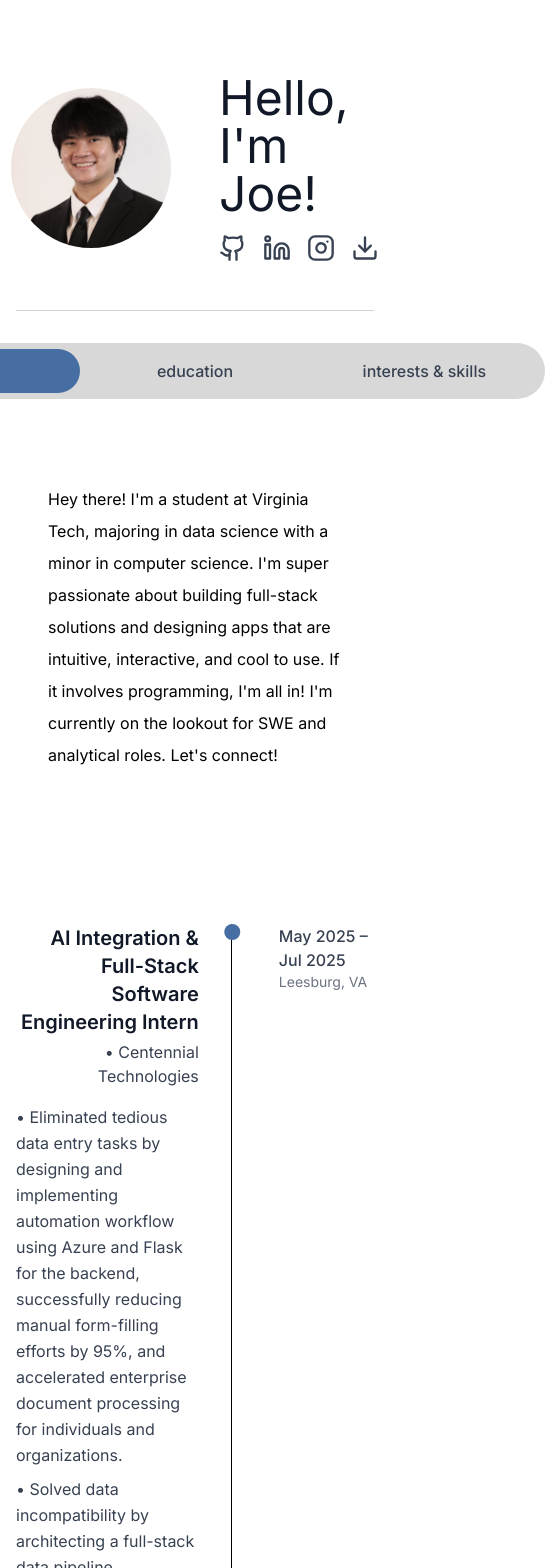
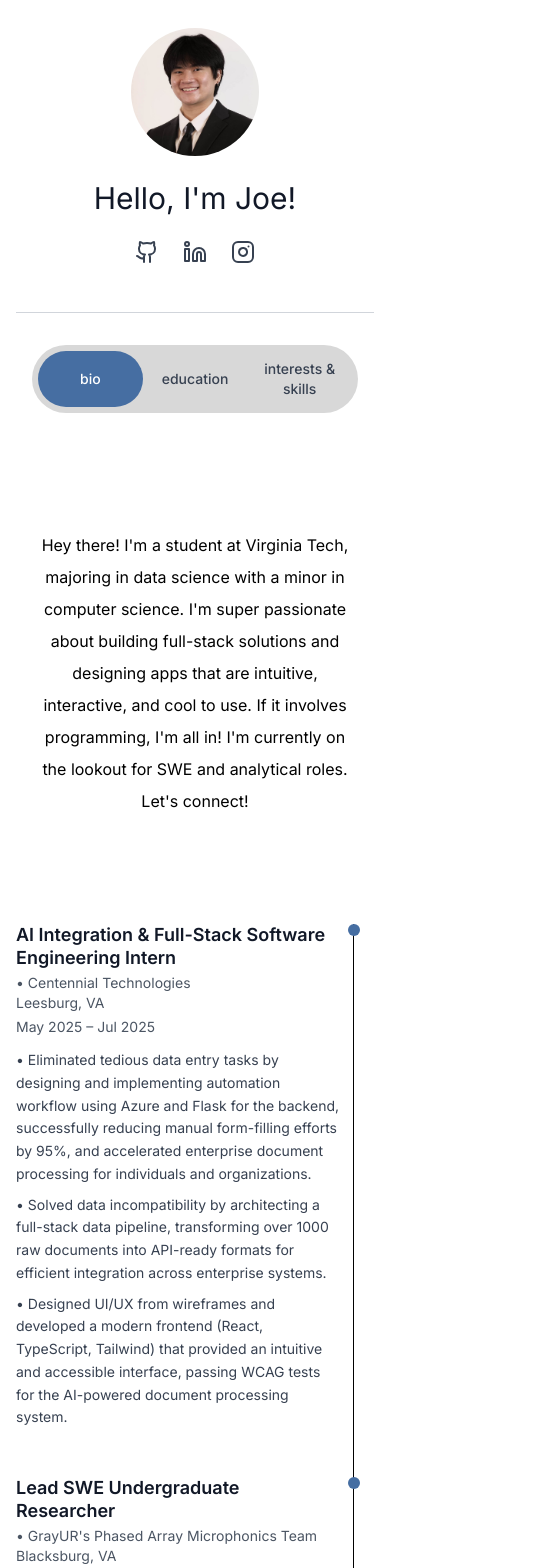
Before and after one commit to notjoedo/portfolio, a React (Vite) app: page / in a window 390 px wide. Shown: the top 1568 px of the page, 545 px wide, since content can reach past the window. Built offline with nearby package versions, Linux system fonts and the light colour scheme.

Commit message:
mobile responsiveness for hero and experience section.

```diff
--- a/src/App.tsx
+++ b/src/App.tsx
@@ -6,7 +6,7 @@ import Footer from './components/Footer';
 
 function App() {
   return (
-    <div className="min-h-screen flex flex-col">
+    <div className="min-h-screen flex flex-col overflow-x-hidden">
       <div className="flex-grow">
         <Hero />
         <Experience />
--- a/src/components/Experience.tsx
+++ b/src/components/Experience.tsx
@@ -3,22 +3,30 @@ import TimelineItem from './TimelineItem';
 
 function Experience() {
   return (
-    <section className="min-h-screen bg-white py-20 px-4">
+    <section className="min-h-screen bg-white py-20 px-4 md:px-8">
       <div className="max-w-5xl mx-auto">
         {/* Timeline Container */}
         <div className="relative">
-          {/* Timeline Bar - positioned to the right */}
+          {/* Desktop Timeline Bar - positioned to the right */}
           <div
-            className="absolute top-0 bottom-0 w-[1.5px] bg-black"
+            className="hidden md:block absolute top-0 bottom-0 w-[1.5px] bg-black"
             style={{
               left: '60%'
             }}
           />
 
+          {/* Mobile Timeline Bar - positioned to the right */}
+          <div
+            className="md:hidden absolute top-0 bottom-0 w-[1px] bg-black"
+            style={{
+              right: '20px'
+            }}
+          />
+
           {/* Timeline Items */}
           <div className="relative">
-            {experiences.map((experience) => (
-              <TimelineItem key={experience.id} experience={experience} />
+            {[...experiences].map((experience, index) => (
+              <TimelineItem key={`${experience.id}-${index}`} experience={experience} />
             ))}
           </div>
         </div>
--- a/src/components/Hero.tsx
+++ b/src/components/Hero.tsx
@@ -1,7 +1,6 @@
 import { useState } from 'react';
-import { Github, Linkedin, Instagram, Download } from 'lucide-react';
+import { Github, Linkedin, Instagram } from 'lucide-react';
 import pfp from '../images/pfp.jpg';
-import resume from '../images/Joe_Do_Resume.pdf';
 import Tabs from './Tabs';
 import SkillTag from './SkillTag';
 import FilterTag from './FilterTag';
@@ -21,7 +20,7 @@ function Hero() {
     switch (activeTab) {
       case 'bio':
         return (
-          <div key="bio" className="text-gray leading-loose font-light animate-slideIn">
+          <div key="bio" className="text-gray leading-loose font-light animate-slideIn text-center md:text-left">
             <p>
             Hey there! I'm a student at Virginia Tech, majoring in data science with a minor in computer science.
             I'm super passionate about building full-stack solutions and designing apps that are intuitive, interactive,
@@ -63,32 +62,33 @@ function Hero() {
   };
 
   return (
-    <div className="min-h-screen flex items-center justify-center bg-white px-4">
-      <div className="w-full max-w-4xl">
-        {/* Profile Section */}
-        <div className="flex items-center justify-center gap-12 mb-12">
+    <div className="min-h-screen flex items-center justify-center bg-white px-4 overflow-x-hidden">
+      <div className="w-full max-w-4xl mx-auto">
+        {/* Profile Section - Mobile First Vertical Layout */}
+        <div className="flex flex-col items-center text-center mb-12">
           {/* Profile Picture */}
-          <div className="flex-shrink-0">
+          <div className="mb-6">
             <img
               src={pfp}
               alt="Joe's profile"
-              className="w-40 h-40 rounded-full object-cover"
+              className="w-32 h-32 md:w-40 md:h-40 rounded-full object-cover"
             />
           </div>
 
-          {/* Header Text and Icons */}
-          <div>
-            <h1 className="text-5xl font-light text-gray-900 mb-4">
+          {/* Header Text */}
+          <h1 className="text-3xl md:text-5xl font-light text-gray-900 mb-6">
             Hello, I'm Joe!
           </h1>
-            <div className="flex gap-4">
+
+          {/* Social Media Icons */}
+          <div className="flex gap-6 justify-center">
             <a
               href="https://github.com/notjoedo"
               target="_blank"
               rel="noopener noreferrer"
               className="text-gray-700 hover:text-[#466EA2] transition-colors duration-300"
             >
-                <Github size={28} />
+              <Github size={24} />
             </a>
             <a
               href="https://www.linkedin.com/in/hoanglehuydo/"
@@ -96,7 +96,7 @@ function Hero() {
               rel="noopener noreferrer"
               className="text-gray-700 hover:text-[#466EA2] transition-colors duration-300"
             >
-                <Linkedin size={28} />
+              <Linkedin size={24} />
             </a>
             <a
               href="https://www.instagram.com/j03do"
@@ -104,16 +104,8 @@ function Hero() {
               rel="noopener noreferrer"
               className="text-gray-700 hover:text-[#466EA2] transition-colors duration-300"
             >
-                <Instagram size={28} />
+              <Instagram size={24} />
             </a>
-              <a
-                href={resume}
-                download="Joe_Do_Resume.pdf"
-                className="text-gray-700 hover:text-[#466EA2] transition-colors duration-300"
-              >
-                <Download size={28} />
-              </a>
-            </div>
           </div>
         </div>
 
@@ -124,7 +116,7 @@ function Hero() {
         <Tabs tabs={tabs} activeTab={activeTab} onTabChange={setActiveTab} />
 
         {/* Filter Tags Area - Fixed height to prevent shifting */}
-        <div className="mt-8 min-h-[52px] flex items-start justify-center px-8">
+        <div className="mt-8 min-h-[52px] flex items-start justify-center px-4 md:px-8">
           {activeTab === 'interests' && (
             <div className="flex flex-wrap gap-3 justify-center">
               {skillCategories.map((category) => (
@@ -140,7 +132,7 @@ function Hero() {
         </div>
 
         {/* Content Area */}
-        <div className="px-8 min-h-[200px]">
+        <div className="px-4 md:px-8 min-h-[200px] w-full mt-8 md:mt-0">
           {renderContent()}
         </div>
       </div>
--- a/src/components/Tabs.tsx
+++ b/src/components/Tabs.tsx
@@ -28,8 +28,8 @@ function Tabs({ tabs, activeTab, onTabChange }: TabsProps) {
   }, [activeTab, tabs]);
 
   return (
-    <div className="flex items-center justify-center">
-      <div className="inline-flex bg-[#D8D8D8] rounded-full p-1.5 relative" style={{ minWidth: '700px' }}>
+    <div className="flex items-center justify-center px-4 w-full">
+      <div className="inline-flex bg-[#D8D8D8] rounded-full p-1.5 relative w-full max-w-lg sm:max-w-md md:max-w-2xl lg:max-w-3xl">
         {/* Sliding indicator */}
         <div
           className="absolute top-1.5 bottom-1.5 rounded-full transition-all duration-300 ease-in-out"
@@ -48,11 +48,11 @@ function Tabs({ tabs, activeTab, onTabChange }: TabsProps) {
               ref={(el) => (tabRefs.current[index] = el)}
               onClick={() => onTabChange(tab.id)}
               className={`
-                relative z-10 flex-1 py-2.5 rounded-full font-medium transition-colors duration-200
+                relative z-10 flex-1 py-2 md:py-2.5 rounded-full font-medium transition-colors duration-200 text-sm md:text-base
                 ${
                   activeTab === tab.id
                     ? 'text-white'
-                    : 'text-gray-700 hover:text-gray-900'
+                    : 'text-gray-700 hover:text-gray-909'
                 }
               `}
             >
--- a/src/components/TimelineItem.tsx
+++ b/src/components/TimelineItem.tsx
@@ -7,6 +7,7 @@ interface TimelineItemProps {
 
 function TimelineItem({ experience }: TimelineItemProps) {
   const [isVisible, setIsVisible] = useState(false);
+  const [isMobile, setIsMobile] = useState(false);
   const itemRef = useRef<HTMLDivElement>(null);
 
   useEffect(() => {
@@ -31,10 +32,69 @@ function TimelineItem({ experience }: TimelineItemProps) {
     };
   }, []);
 
+  useEffect(() => {
+    const checkMobile = () => {
+      setIsMobile(window.innerWidth < 768);
+    };
+
+    checkMobile();
+    window.addEventListener('resize', checkMobile);
+
+    return () => window.removeEventListener('resize', checkMobile);
+  }, []);
+
   return (
     <div
       ref={itemRef}
-      className="relative mb-16"
+      className="relative mb-12 md:mb-16"
+    >
+      {/* Mobile Layout */}
+      {isMobile && (
+        <div>
+          <div className="flex items-start gap-6 pr-8">
+            {/* Content */}
+            <div
+              className={`flex-1 transition-all duration-700 ${
+                isVisible ? 'opacity-100 translate-x-0' : 'opacity-0 -translate-x-12'
+              }`}
+            >
+              <h3 className="text-lg font-semibold text-gray-900 leading-tight">
+                {experience.title}
+              </h3>
+              <p className="text-sm text-gray-600 mt-1">
+                • {experience.company}
+              </p>
+              <p className="text-sm text-gray-600">
+                {experience.location}
+              </p>
+              <p className="text-sm text-gray-600 mt-1">
+                {experience.period}
+              </p>
+
+              {/* Bullet Points for Mobile */}
+              <ul className="mt-3 space-y-2">
+                {experience.bullets.map((bullet, index) => (
+                  <li key={index} className="text-sm text-gray-700 leading-relaxed">
+                    • {bullet}
+                  </li>
+                ))}
+              </ul>
+            </div>
+
+            {/* Timeline Dot - positioned to align with timeline line */}
+            <div className="absolute right-[14px] top-0 w-3 h-3">
+              <div
+                className="w-3 h-3 rounded-full"
+                style={{ backgroundColor: '#466EA2' }}
+              />
+            </div>
+          </div>
+        </div>
+      )}
+
+      {/* Desktop Layout */}
+      {!isMobile && (
+        <div
           style={{
             display: 'grid',
             gridTemplateColumns: '60% 1fr',
@@ -82,7 +142,7 @@ function TimelineItem({ experience }: TimelineItemProps) {
 
         {/* Right Side - Date & Location */}
         <div
-        className={`pl-4 transition-all duration-700 ${
+          className={`hidden md:block pl-4 transition-all duration-700 ${
             isVisible ? 'opacity-100 translate-x-0' : 'opacity-0 translate-x-12'
           }`}
         >
@@ -92,6 +152,8 @@ function TimelineItem({ experience }: TimelineItemProps) {
           <p className="text-sm text-gray-500">{experience.location}</p>
         </div>
         </div>
+      )}
+    </div>
   );
 }
 
--- a/src/data/projects.ts
+++ b/src/data/projects.ts
@@ -26,6 +26,6 @@ export const projects: Project[] = [
     description: 'Creative Trip Planning',
     projectName: 'CodeFest w/ Marriott Project',
     image: atlasImage,
-    link: 'https://github.com/Team-Rocket-Codefest',
+    link: 'https://devpost.com/software/atlas-4kd1lf',
   },
 ];
--- a/src/main.tsx
+++ b/src/main.tsx
@@ -4,7 +4,5 @@ import App from './App.tsx'
 import './index.css'
 
 ReactDOM.createRoot(document.getElementById('root')!).render(
-  <React.StrictMode>
-    <App />
-  </React.StrictMode>,
+  <App />
 )
```
Lines whose indentation alone changed are shown as unchanged.
